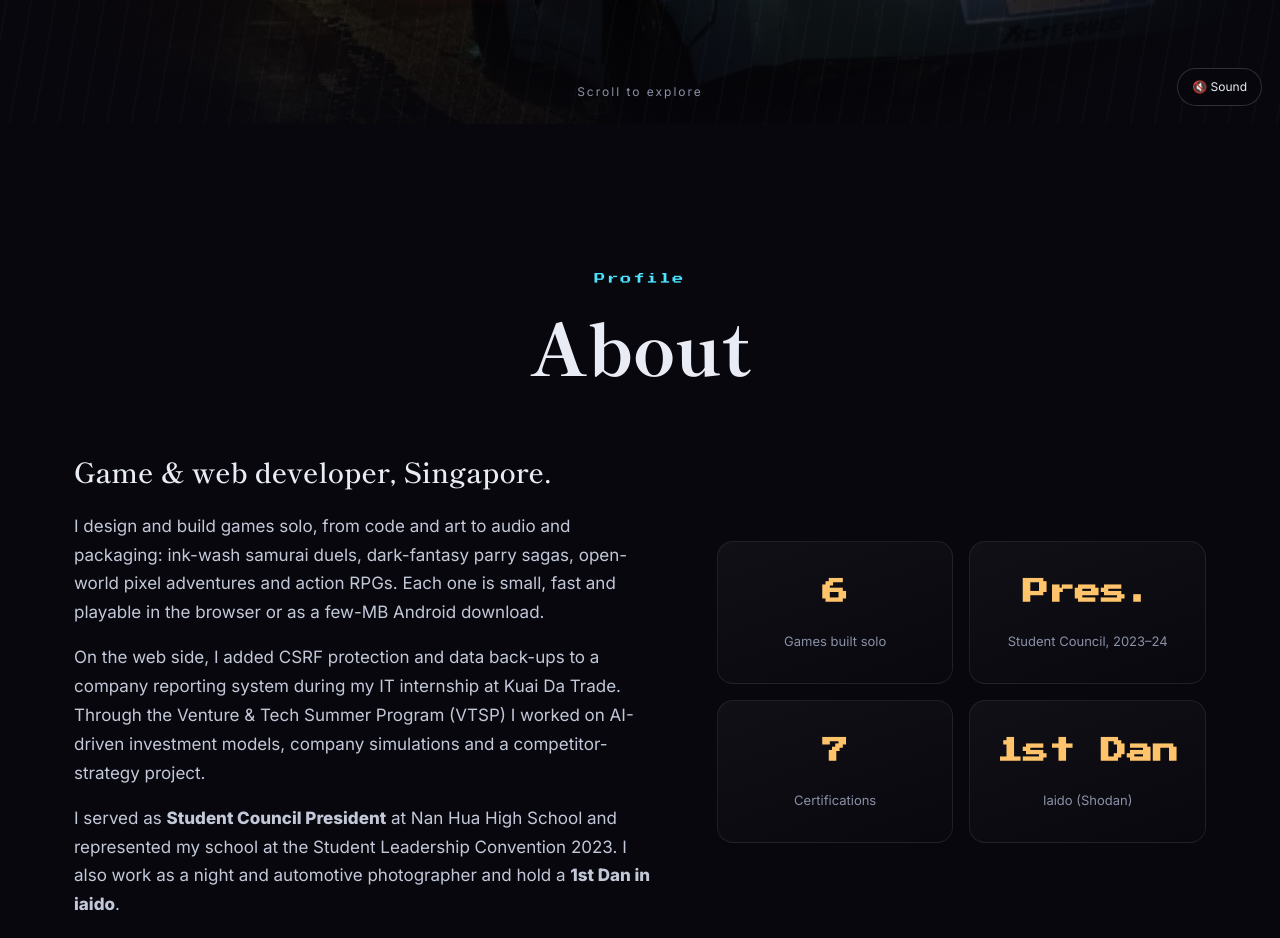
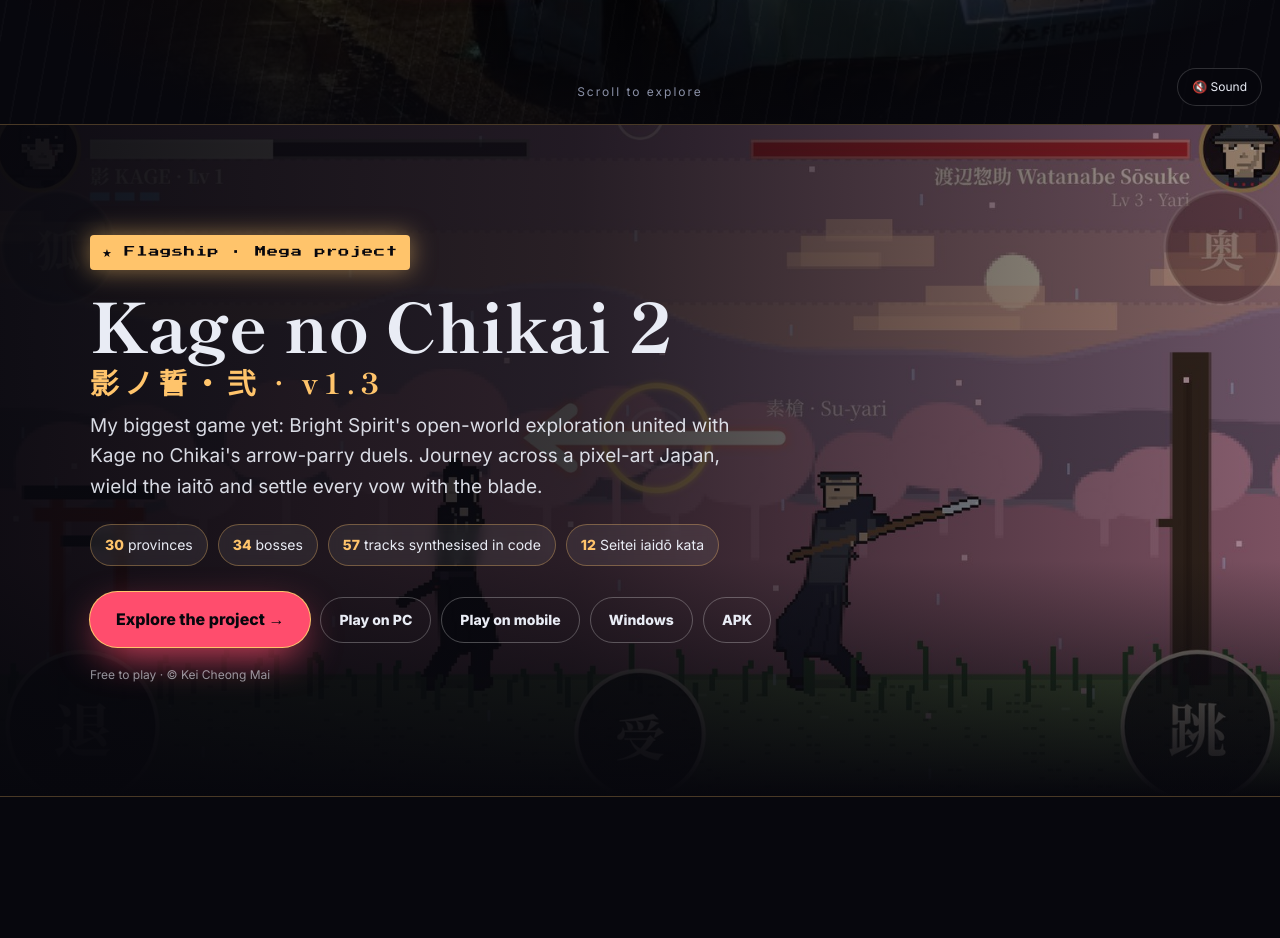
Before and after one commit to EmberMak/EmberMak.github.io, a plain HTML site: page index.html in a window 1280 px wide. Shown: the part 676-1614 px from the top of the page. Drawn offline with Linux system fonts and the light colour scheme.

Commit message:
Home: flagship highlight banner for Kage no Chikai 2

```diff
--- a/index.html
+++ b/index.html
@@ -13,6 +13,21 @@
 .ggrid .gcard.featured h3{font-size:32px}
 .ggrid .gcard.featured .badge.status{background:var(--neon,#ff4d6d);color:#07070d}
 @media(max-width:860px){.ggrid .gcard.featured{grid-template-columns:1fr}.ggrid .gcard.featured .media{aspect-ratio:16/9}.ggrid .gcard.featured h3{font-size:24px}}
+.flagship{position:relative;overflow:hidden;padding:clamp(56px,9vw,110px) clamp(18px,6vw,80px);border-top:1px solid #ffc46b44;border-bottom:1px solid #ffc46b44;isolation:isolate}
+.flagship .fs-bg{position:absolute;inset:0;background:url(kage-no-chikai-2/img/v13-duel-arrow.jpg) center/cover no-repeat;z-index:-2;transform:scale(1.04)}
+.flagship:after{content:"";position:absolute;inset:0;z-index:-1;background:linear-gradient(90deg,#07070df2 0%,#07070dcc 45%,#07070d55 100%),linear-gradient(0deg,#07070d 0%,transparent 35%)}
+.flagship .fs-inner{max-width:1100px;margin:0 auto}
+.flagship .fs-label{display:inline-block;font-size:11px;letter-spacing:.08em;color:#07070d;background:#ffc46b;padding:8px 12px;border-radius:4px;box-shadow:0 0 24px #ffc46b88}
+.flagship h2{font-family:"Shippori Mincho",serif;font-size:clamp(34px,6vw,68px);line-height:1.05;margin:18px 0 6px}
+.flagship h2 small{display:block;font-size:.42em;color:#ffc46b;letter-spacing:.2em;margin-top:8px}
+.flagship .fs-pitch{max-width:640px;font-size:clamp(16px,1.8vw,19px);line-height:1.6;opacity:.92;margin:14px 0 22px}
+.flagship .fs-stats{display:flex;flex-wrap:wrap;gap:10px;margin-bottom:26px}
+.flagship .fs-stats span{background:#ffffff12;border:1px solid #ffc46b55;border-radius:999px;padding:8px 14px;font-size:14px;backdrop-filter:blur(6px)}
+.flagship .fs-stats b{color:#ffc46b;margin-right:4px}
+.flagship .fs-cta{display:flex;flex-wrap:wrap;gap:10px;align-items:center}
+.flagship .fs-cta .btn.primary{font-size:16px;padding:14px 26px;box-shadow:0 0 0 1px #ffc46b,0 14px 40px -10px #ff4d6d}
+.flagship .fs-copy{margin-top:18px;font-size:12px;opacity:.6}
+@media(max-width:640px){.flagship:after{background:linear-gradient(0deg,#07070d 10%,#07070dd9 60%,#07070d99)}.flagship .fs-cta .btn{flex:1 1 calc(50% - 10px);text-align:center}.flagship .fs-cta .btn.primary{flex-basis:100%}}
 </style>
 </head><body>
 <canvas id="fx"></canvas>
@@ -33,6 +48,18 @@
  </div>
  <p class="hint">Scroll to explore</p>
 </header>
+
+<section id="flagship" class="flagship" aria-label="Flagship project: Kage no Chikai 2">
+ <div class="fs-bg" aria-hidden="true"></div>
+ <div class="fs-inner reveal">
+  <span class="fs-label pixel">&#9733; Flagship &middot; Mega project</span>
+  <h2>Kage no Chikai 2<small>&#24433;&#12494;&#35475;&#12539;&#24336; &middot; v1.3</small></h2>
+  <p class="fs-pitch">My biggest game yet: Bright Spirit's open-world exploration united with Kage no Chikai's arrow-parry duels. Journey across a pixel-art Japan, wield the iait&#333; and settle every vow with the blade.</p>
+  <div class="fs-stats"><span><b>30</b>provinces</span><span><b>34</b>bosses</span><span><b>57</b>tracks synthesised in code</span><span><b>12</b>Seitei iaid&#333; kata</span></div>
+  <div class="fs-cta"><a class="btn mag primary" href="kage-no-chikai-2/">Explore the project &rarr;</a><a class="btn sm ghost" href="kage-no-chikai-2/play/?mode=pc">Play on PC</a><a class="btn sm ghost" href="kage-no-chikai-2/play/?mode=mobile">Play on mobile</a><a class="btn sm ghost" href="kage-no-chikai-2/KageNoChikai2-v1.3-win64.zip" download>Windows</a><a class="btn sm ghost" href="kage-no-chikai-2/KageNoChikai2-v1.3.apk" download>APK</a></div>
+  <p class="fs-copy">Free to play &middot; &copy; Kei Cheong Mai</p>
+ </div>
+</section>
 
 
 <section id="about" class="chapter">
```
